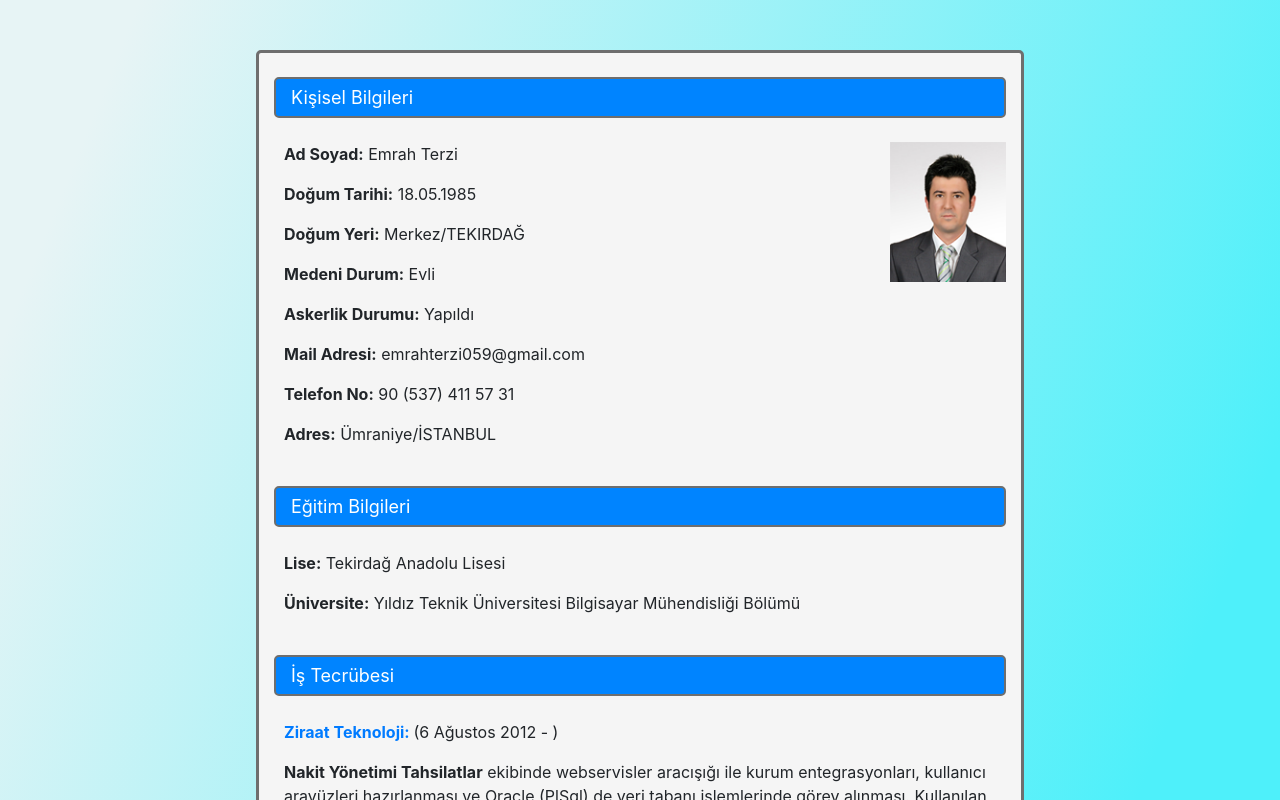
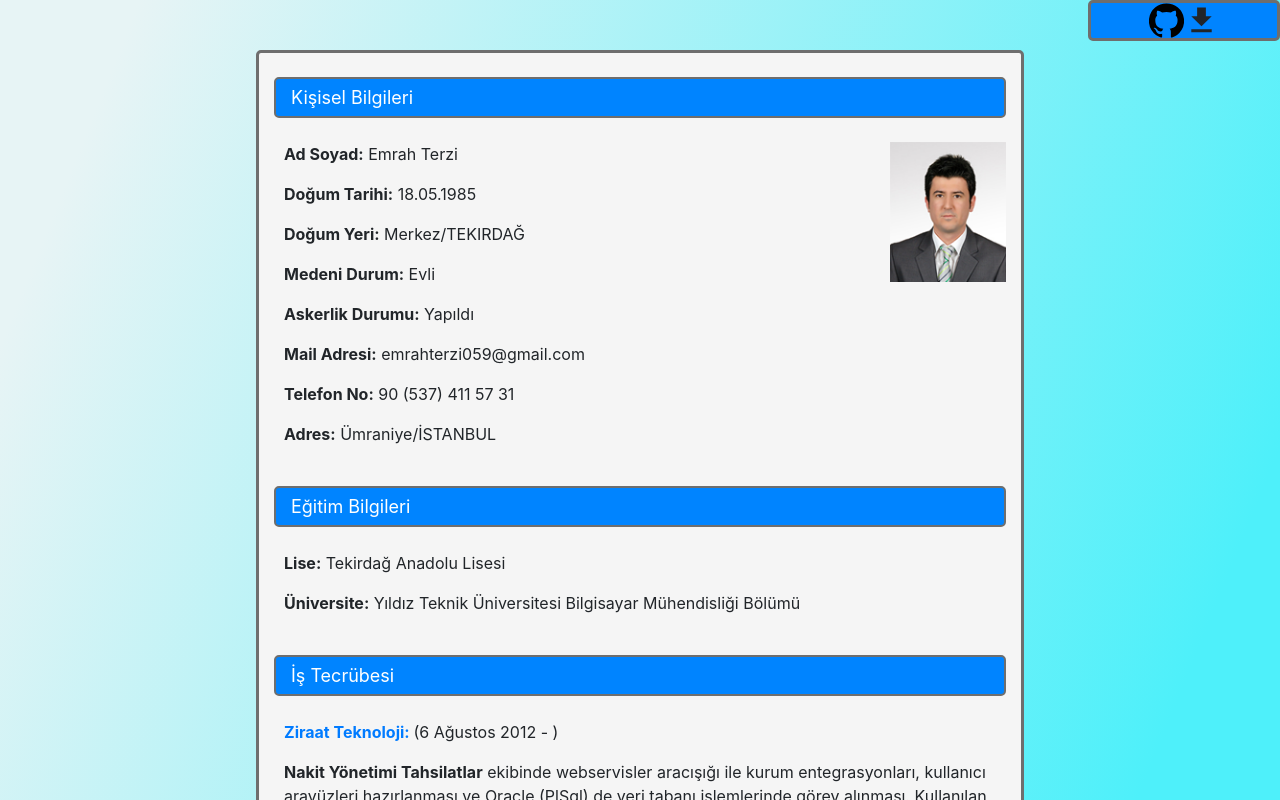
Before and after one commit to EmrahTerzi/cv-app, a React (Create React App) app: page / in a window 1280 px wide. Shown: the top 800 px of the page. Built offline with nearby package versions, Linux system fonts and the light colour scheme.

Commit message:
add side menu

```diff
--- a/package.json
+++ b/package.json
@@ -4,6 +4,8 @@
   "version": "0.1.0",
   "private": true,
   "dependencies": {
+    "@material-ui/core": "^4.9.14",
+    "@material-ui/icons": "^4.9.1",
     "@testing-library/jest-dom": "^4.2.4",
     "@testing-library/react": "^9.5.0",
     "@testing-library/user-event": "^7.2.1",
--- a/src/App.css
+++ b/src/App.css
@@ -22,6 +22,19 @@
   border-radius: 5px;
 }
 
+#side-menu {
+  background-color: rgb(0, 132, 255);;
+  top: 0;
+  right: 0;
+  position: fixed;
+  width: 15%;
+  border: 3px solid rgb(110, 110, 110);
+  border-radius: 5px;
+}
+
+#side-menu-element {
+  display: inline;
+}
 
 #p-information {
   padding-left: 25px;
@@ -52,3 +65,8 @@
   margin: 35px 25px;
   width: 15%;
 }
+
+#side-menu-image {
+  width: 20%;
+  float: left;
+}
--- a/src/App.js
+++ b/src/App.js
@@ -4,11 +4,36 @@ import { Container, Row, Col, OverlayTrigger, Tooltip } from "react-bootstrap";
 import 'bootstrap/dist/css/bootstrap.min.css';
 import profilePicture from "./images/ProfilePicture.png";
 import qrCode from "./images/QRCode.png";
+import GetAppIcon from '@material-ui/icons/GetApp';
+import GitHubIcon from '@material-ui/icons/GitHub';
+
+const ref = React.createRef();
+
+const pdfGenerator = () => {
+  console.log("test");
+
+
+}
 
 function App() {
   return (
-    <div className="App">
-        <div id="div-center">
+    <div className="App" ref={ref}>
+      <div id="side-menu">
+        <OverlayTrigger placement="left" overlay={<Tooltip id="tooltip-disabled">Projeyi görüntülemek için tıklayınız</Tooltip>}>
+          <div id="side-menu-element">
+            <a href="https://github.com/EmrahTerzi/cv-app" target="_blank">
+              <GitHubIcon style={{ color: "black" }} fontSize="large"/>
+            </a>
+          </div>
+        </OverlayTrigger>
+        <OverlayTrigger placement="bottom" overlay={<Tooltip id="tooltip-disabled">Projeyi PDF olarak indirmek için tıklayınız</Tooltip>}>
+          <div id="side-menu-element">
+            <GetAppIcon fontSize="large" onClick={() => pdfGenerator()}/>
+          </div>
+        </OverlayTrigger>
+
+      </div>
+      <div id="div-center">
           <Container>
           <Row id="header-row">
             <Col id="header-information" xl={12} lg={12} md={12} sm={12}>
```
Also changed, not shown: 1 other file (tests, documents, lock files or other folders).
